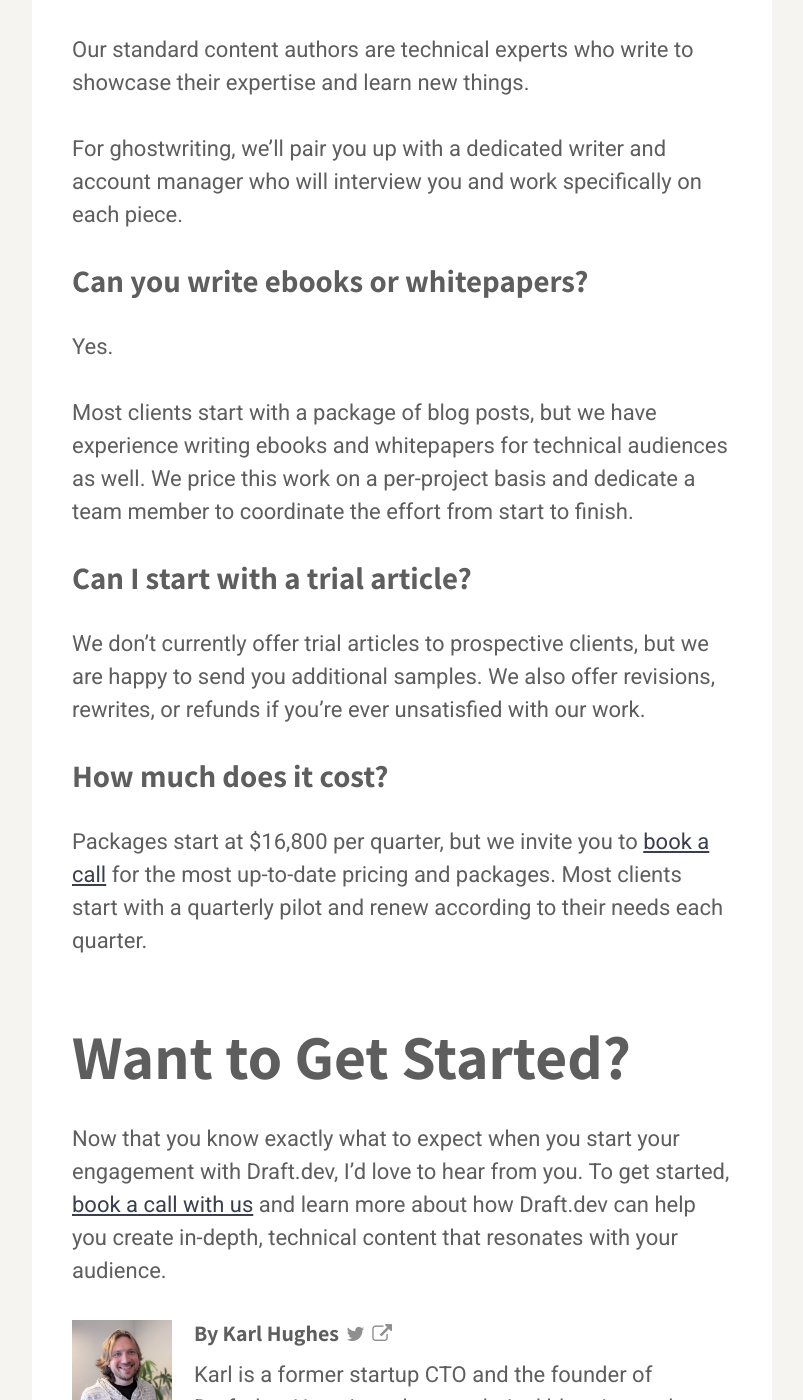
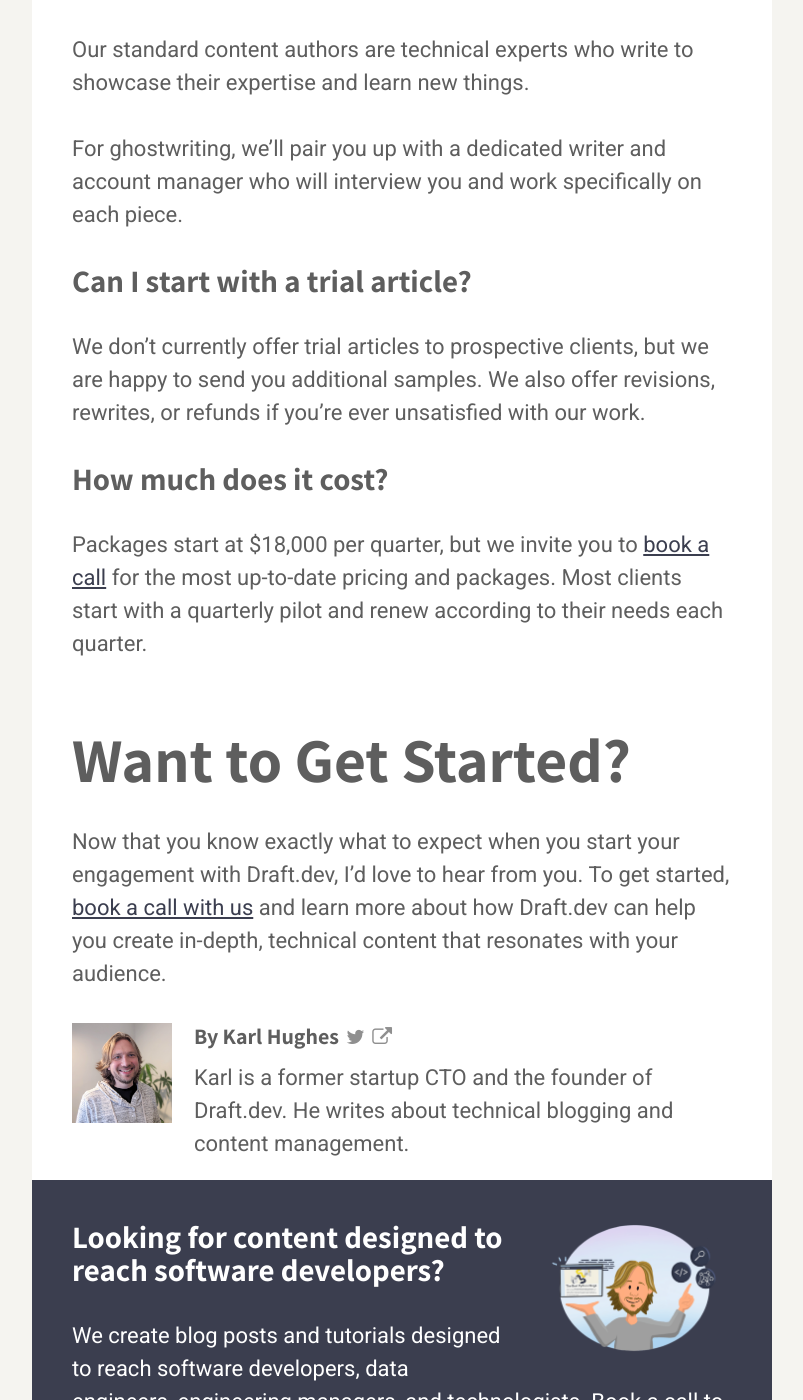
Before and after one commit to karllhughes/learn, a Jekyll site: the page built from _posts/2021-05-20-client-onboarding.md, in a window 1280 px wide and 1400 px high, scrolled down 8071 px. Shown: the whole window, without its empty margins (238-1041 px from the left). Built offline with Jekyll 4.4.1, drawn with Linux system fonts in a browser that asks for light colours; a script that is not in the unit is left out; some of the changed text lies outside the part shown.

Commit message:
Update Posts “2021-05-20-client-onboarding”

```diff
--- a/_posts/2021-05-20-client-onboarding.md
+++ b/_posts/2021-05-20-client-onboarding.md
@@ -1,7 +1,8 @@
 ---
 layout: post
 title: How Draft.dev Works with Clients
-description: "Transparency is the key when working with clients. This article is about how Draft.dev mastered it."
+description: Transparency is the key when working with clients. This article is
+  about how Draft.dev mastered it.
 categories: processes
 cta: Call
 author: karl
@@ -99,16 +100,15 @@
 
 
 
-### Can you write ebooks or whitepapers?
-Yes.
 
-Most clients start with a package of blog posts, but we have experience writing ebooks and whitepapers for technical audiences as well. We price this work on a per-project basis and dedicate a team member to coordinate the effort from start to finish.
 
 ### Can I start with a trial article?
 We don’t currently offer trial articles to prospective clients, but we are happy to send you additional samples. We also offer revisions, rewrites, or refunds if you’re ever unsatisfied with our work.
 
+
+
 ### How much does it cost?
-Packages start at $16,800 per quarter, but we invite you to [book a call](https://draft.dev/call) for the most up-to-date pricing and packages. Most clients start with a quarterly pilot and renew according to their needs each quarter.
+Packages start at $18,000 per quarter, but we invite you to [book a call](https://draft.dev/call) for the most up-to-date pricing and packages. Most clients start with a quarterly pilot and renew according to their needs each quarter.
 
 ## Want to Get Started?
 Now that you know exactly what to expect when you start your engagement with Draft.dev, I’d love to hear from you. To get started, [book a call with us](https://draft.dev/call) and learn more about how Draft.dev can help you create in-depth, technical content that resonates with your audience.
```
